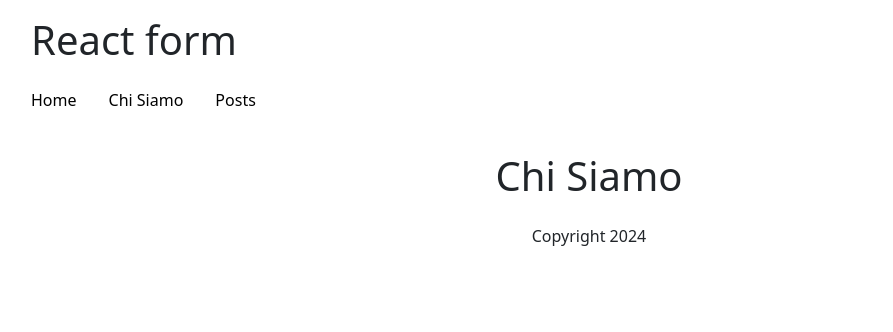
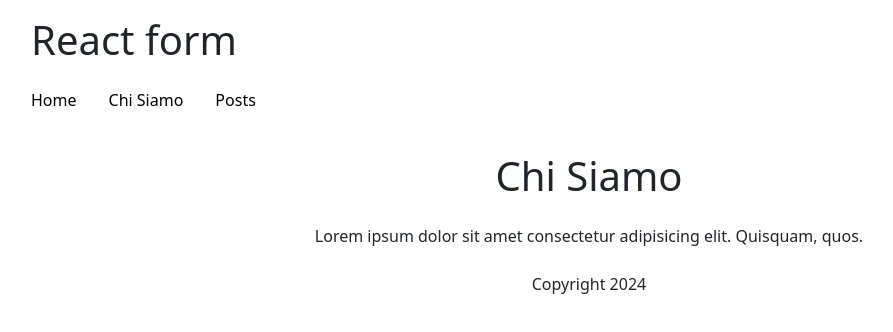
Before and after one commit to Alberto-Monaco/react-router, a React (Vite) app: page /about in a window 1280 px wide. Shown: the top 332 px of the page, without its empty margins (51-944 px from the left). Built offline with nearby package versions, Linux system fonts and the light colour scheme; no server answers.

Commit message:
add paragraph

```diff
--- a/src/pages/About.jsx
+++ b/src/pages/About.jsx
@@ -5,6 +5,7 @@
 			<Navbar />
 			<div className='container'>
 				<h1 className='my-4 text-center'>Chi Siamo</h1>
+				<p className='my-4 text-center'>Lorem ipsum dolor sit amet consectetur adipisicing elit. Quisquam, quos.</p>
 				<p className='my-4 text-center'>Copyright 2024</p>
 			</div>
 		</>
--- a/src/pages/HomePage.jsx
+++ b/src/pages/HomePage.jsx
@@ -6,8 +6,8 @@
 			<Navbar />
 			<div className='container'>
 				<h1 className='my-4 text-center'>Homepage</h1>
-
 				<p className=' my-4 text-center'>Benvenuto nel mio blog!</p>
+				<p className='my-4 text-center'>Lorem ipsum dolor sit amet consectetur adipisicing elit. Quisquam, quos.</p>
 			</div>
 		</>
 	)
```
